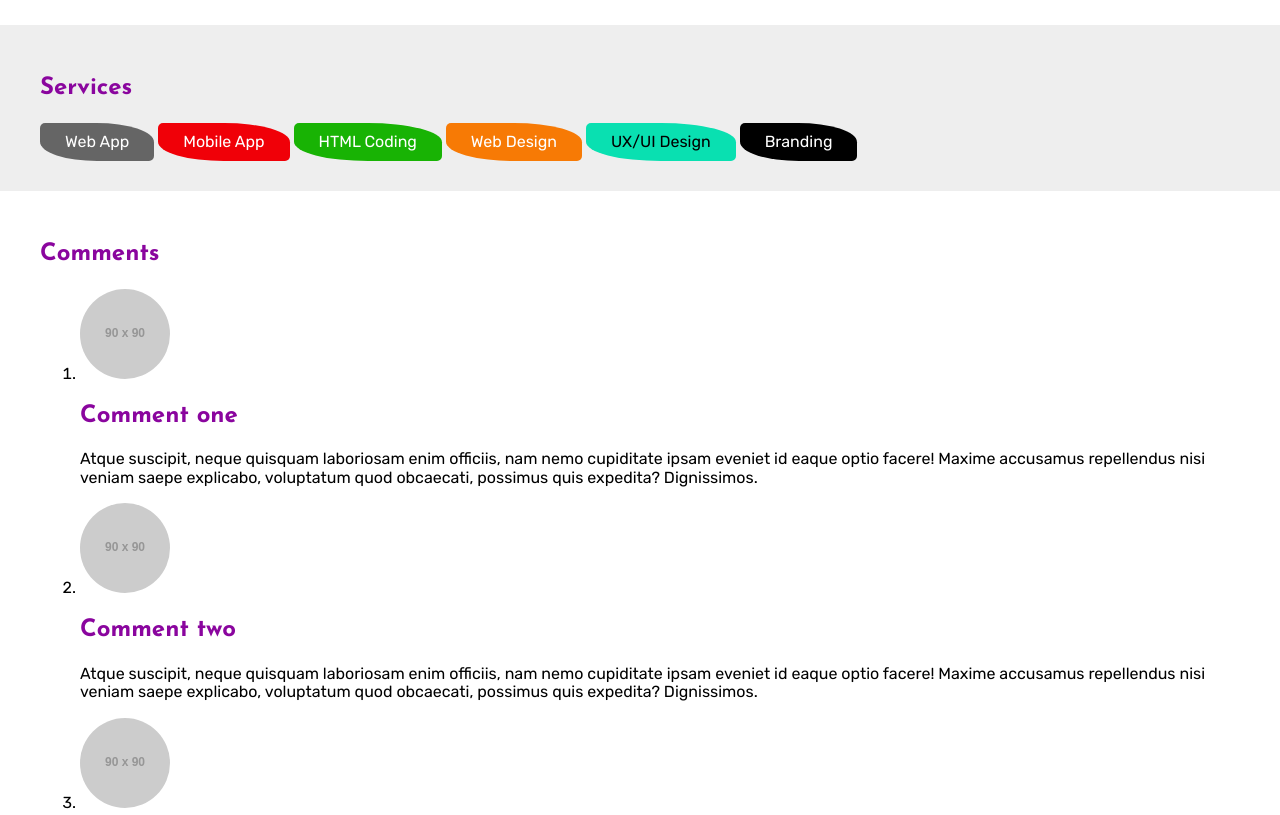
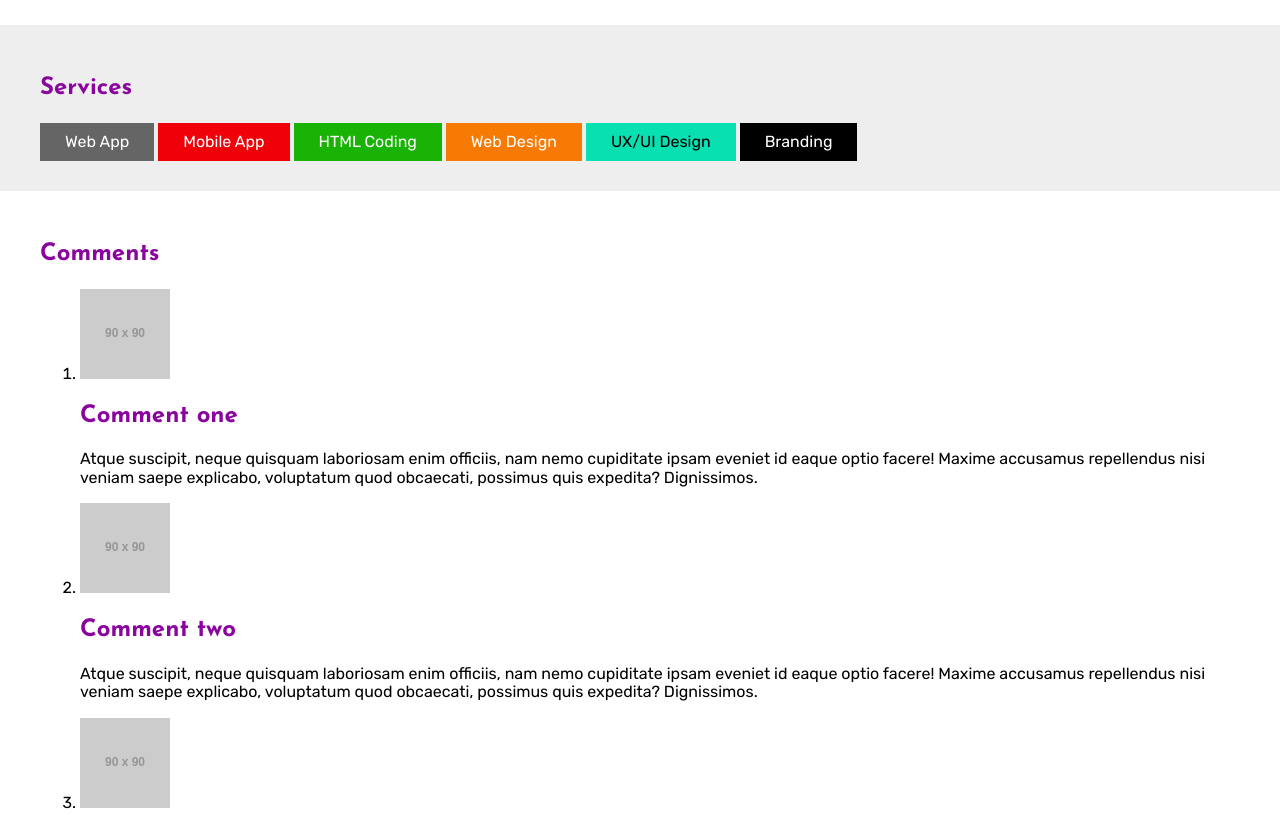
Before and after one commit to milosRad1355/learningSass, a plain HTML site: page public_html/index.html in a window 1280 px wide. Shown: the part 1020-1835 px from the top of the page. Drawn offline with nearby package versions, Linux system fonts and the light colour scheme; files that its build step writes are made by us from their sources.

Commit message:
@if @else

```diff
--- a/public_html/scss/partials/_functions.scss
+++ b/public_html/scss/partials/_functions.scss
@@ -3,17 +3,34 @@
 //MIXIN
 
 @mixin radius($radius){
+
+    @if($enable-radius){
         border-radius: $radius;
         -moz-border-radius: $radius;
         -webkit-border-radius: $radius;
         -o-border-radius: $radius;
+    }@else{
+        border-radius: 0px;
+        -moz-border-radius: 0px;
+        -webkit-border-radius: 0px;
+        -o-border-radius: 0px;
+    }
+
 }
 
 @mixin customRadius($rtl, $rtr, $rbr, $rbl){
+    @if($enable-radius){
         border-radius: $rtl $rtr $rbr $rbl;
         -moz-border-radius: $rtl $rtr $rbr $rbl;
         -webkit-border-radius: $rtl $rtr $rbr $rbl;
         -o-border-radius: $rtl $rtr $rbr $rbl;
+    }@else{
+        border-radius: 0px;
+        -moz-border-radius: 0px;
+        -webkit-border-radius: 0px;
+        -o-border-radius: 0px;
+    }
+
 }
 
 @mixin styleSection($pt, $pb, $bg){
--- a/public_html/scss/partials/_variables.scss
+++ b/public_html/scss/partials/_variables.scss
@@ -13,3 +13,5 @@ $cyan: #09e0b1;
 
 $light-gray: #eeeeee;
 $dark-gray: #444444;
+
+$enable-radius: false; //boolean
```
Also changed, not shown: public_html/css/theme.css, 1 other file. Lines whose indentation alone changed are shown as unchanged.
